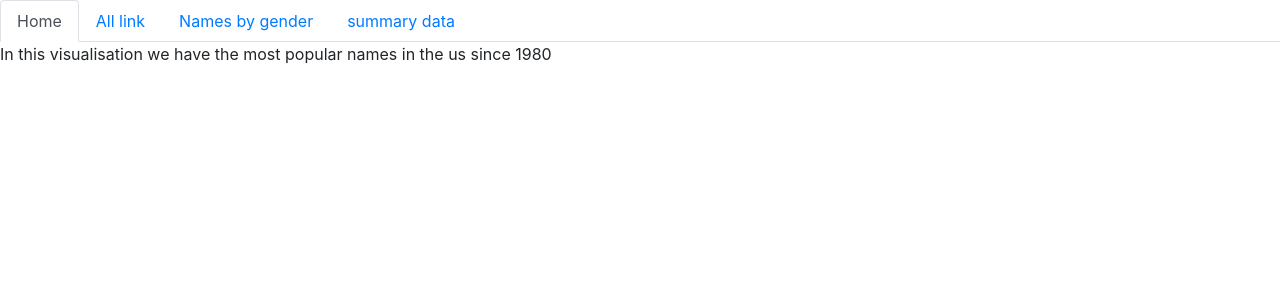
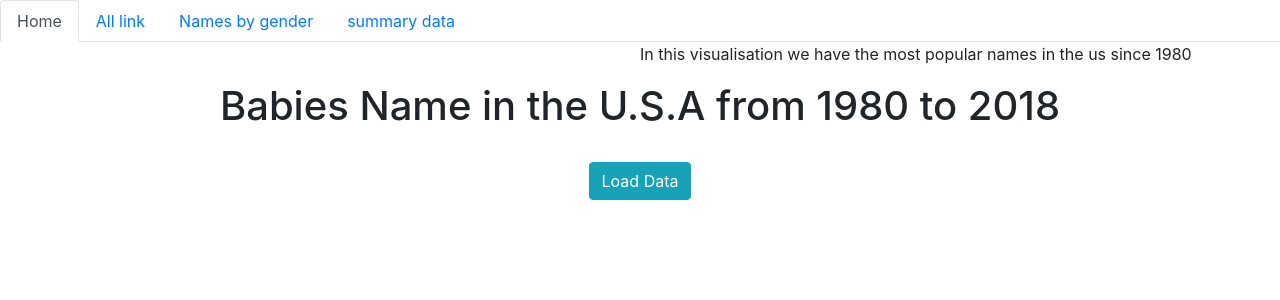
Before and after one commit to danykoud/babes_names, a Flask app: template templates/map.html in a window 1280 px wide. Shown: the top 300 px of the page. Run offline with Flask 2, Linux system fonts and the light colour scheme; the template is opened without the code that fills it, so the values that code supplies are empty; parts of the project's set-up code (start-up, migrations or seed data) failed here and were passed over; some libraries are stand-ins or nearby versions.

Commit message:
drop down
fixed drop.js issue

```diff
--- a/static/css/map.css
+++ b/static/css/map.css
@@ -24,7 +24,9 @@ color: dodgerblue;
   margin-right: 8px;
   opacity: 0.7;
 }
-
+#container {
+background-color: dodgerblue;
+}
 .info {
   padding: 6px 8px;
   font: 14px/16px Arial, Helvetica, sans-serif;
--- /dev/null
+++ b/static/js/drop.js
@@ -0,0 +1,35 @@
+
+$(document).ready(function(){
+    $('#load_data').click(function(){
+     $.ajax({
+      url:"../static/Resources/Names.csv",
+      dataType:"text",
+      success:function(data)
+      {
+
+       var babyNames_data = data.split(/\r?\n|\r/);
+       var table_data = '<table class="table table-bordered table-striped">';
+       for(var count = 0; count<babyNames_data.length; count++)
+       {
+        var cell_data = babyNames_data [count].split(",");
+        table_data += '<tr>';
+        for(var cell_count=0; cell_count<cell_data.length; cell_count++)
+        {
+         if(count === 0)
+         {
+          table_data += '<th>'+cell_data[cell_count]+'</th>';
+         }
+         else
+         {
+          table_data += '<td>'+cell_data[cell_count]+'</td>';
+         }
+        }
+        table_data += '</tr>';
+       }
+       table_data += '</table>';
+       $('#babyNames_data').html(table_data);
+      }
+     });
+    });
+
+   });
--- a/templates/map.html
+++ b/templates/map.html
@@ -7,6 +7,7 @@
   <title>US BB Names/States</title>
 
   <link href="https://fonts.googleapis.com/css?family=Sanchez" rel="stylesheet">
+  <script src="https://ajax.googleapis.com/ajax/libs/jquery/3.1.0/jquery.min.js"></script>
   <link rel="stylesheet" href="https://unpkg.com/leaflet@1.6.0/dist/leaflet.css"
   integrity="sha512-xwE/Az9zrjBIphAcBb3F6JVqxf46+CDLwfLMHloNu6KEQCAWi6HcDUbeOfBIptF7tcCzusKFjFw2yuvEpDL9wQ=="
   crossorigin=""/>
@@ -43,10 +44,26 @@
   <!-- Tab panes -->
 
   <div class="row">
-    <div class="col-md-6 col-md-push-6"><div id="map-id"></div></div>
+    <div class="col-md-6 col-md-push-6"><div id="map-id">
+
+    </div>
+  </div>
     <div class="col-md- 6col-md-pull-6"><div id="plot"></div></div>
+    <div><p id="tx">In this visualisation we have the most popular names in the us since 1980</p></div>
   </div>
-  <div><p id="tx">In this visualisation we have the most popular names in the us since 1980</p></div>
+  <div>
+
+    <div class="table-responsive">
+      <h1 align="center">Babies Name in the U.S.A from 1980 to 2018</h1>
+      <br />
+      <div align="center">
+       <button type="button" name="load_data" id="load_data" class="btn btn-info">Load Data</button>
+      </div>
+      <br />
+      <div id="babyNames_data">
+      </div>
+     </div>
+  </div>
 </div>
 <script src="https://d3js.org/d3.v6.min.js"></script>
 <!-- <script src='/statics/js/data.js'></script> -->
@@ -55,6 +72,7 @@
 <script src="{{ url_for('static', filename='js/config.js') }}"></script>
 <!-- <script src='/static/js/plot.js'></script> -->
 <script src="{{ url_for('static', filename='js/plot.js') }}"></script>
+<script src="{{ url_for('static', filename='js/drop.js') }}"></script>
  <script src="https://cdnjs.cloudflare.com/ajax/libs/d3/5.9.1/d3.min.js"></script>
 </body>
 </html>
```
Also changed, not shown: README.md.
